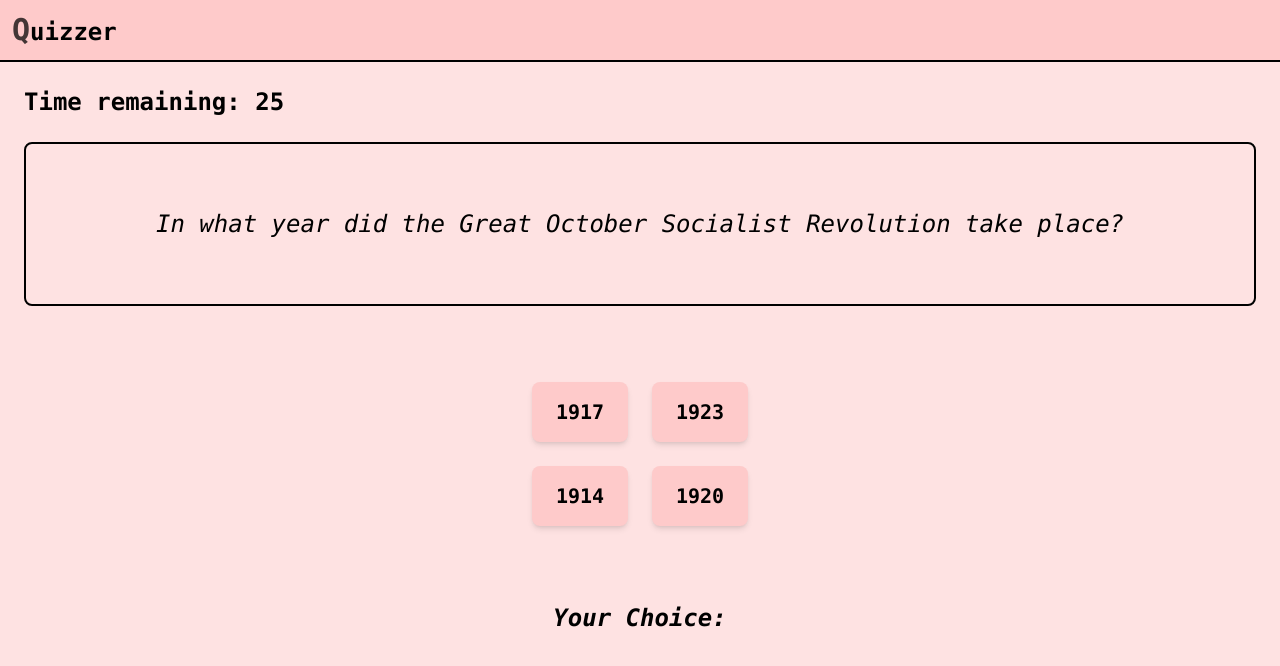
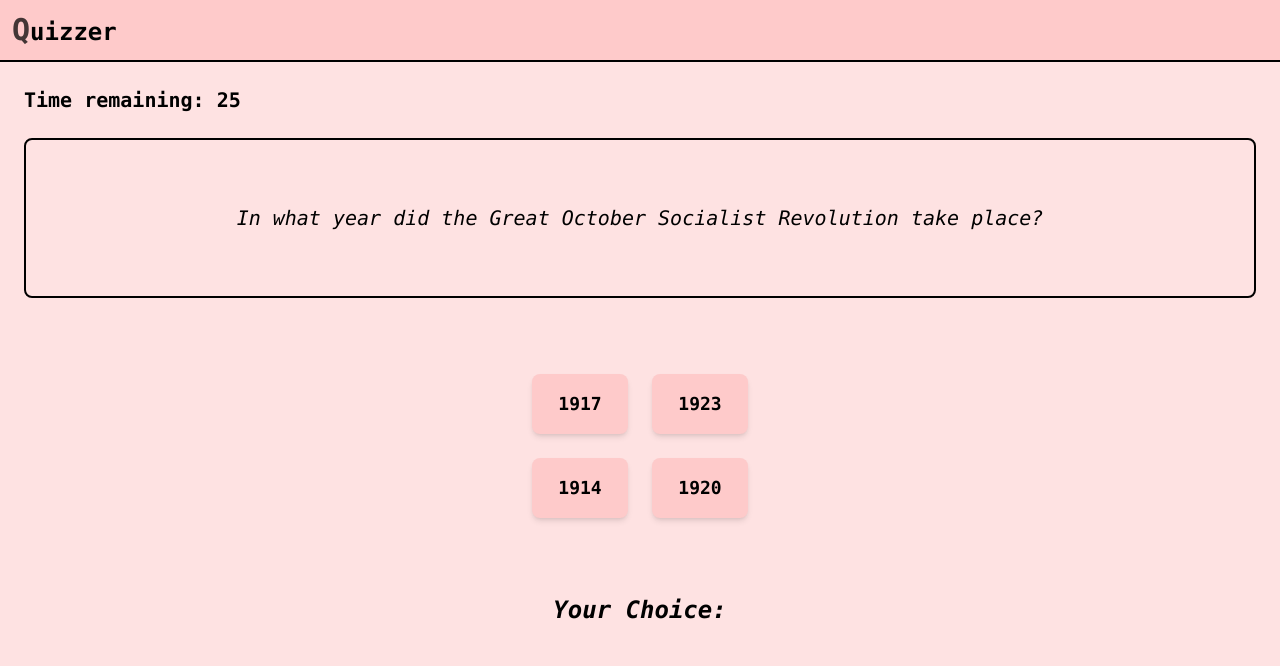
Before and after one commit to Nishaaaanth/Quizzer, a React (Vite) app: page /quiz in a window 1280 px wide. Shown: the top 666 px of the page. Built offline with nearby package versions, Linux system fonts and the light colour scheme.

Commit message:
More Modification to Font Size

```diff
--- a/src/components/Options.jsx
+++ b/src/components/Options.jsx
@@ -6,7 +6,7 @@ const Options = function({questionNumber, setScore}) {
 
     return (
             <div>
-                <div className="text-xl text-center pt-16">
+                <div className="text-lg text-center pt-16">
                     <div className="flex justify-center">
                         <button
                             onClick={()=>{
--- a/src/components/Question.jsx
+++ b/src/components/Question.jsx
@@ -4,7 +4,7 @@ import questions from "../question";
 const Question = function Question({questionNumber}) {
     return(
         <div>
-            <p className="font-normal italic text-center py-16 border-2 border-black rounded-lg px-1 text-2xl">{questions[questionNumber].question}</p>
+            <p className="font-normal italic text-center py-16 border-2 border-black rounded-lg px-1 text-xl">{questions[questionNumber].question}</p>
         </div>
     );
 };
--- a/src/components/Timer.jsx
+++ b/src/components/Timer.jsx
@@ -2,7 +2,7 @@ import {forwardRef} from "react";
 
 const Timer = forwardRef(function Timer({time}, ref) {
     return (
-        <div className="text-2xl font-semibold pb-2 mb-4" ref={ref}>Time remaining: {time}</div>
+        <div className="text-xl font-semibold pb-2 mb-4" ref={ref}>Time remaining: {time}</div>
     );
 });
 
```
